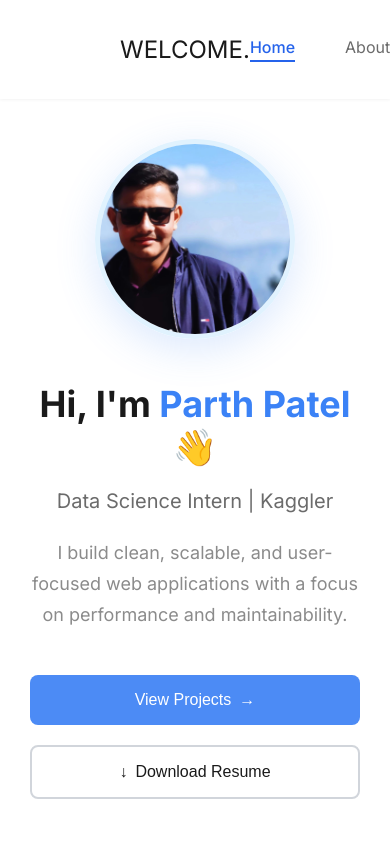
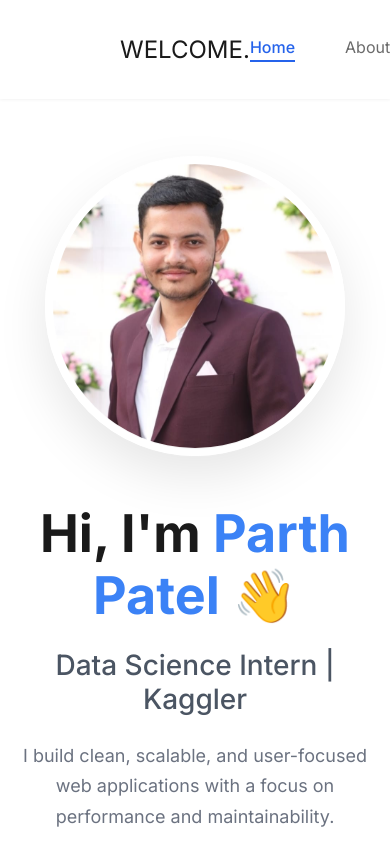
Before and after one commit to vaishviipatel/parthpatel, a React (Vite) app in the folder parth/: page / in a window 390 px wide. Shown: the top 844 px of the page. Built offline with nearby package versions, Linux system fonts and the light colour scheme.

Commit message:
Initial commit

```diff
--- a/parth/src/components/Hero.jsx
+++ b/parth/src/components/Hero.jsx
@@ -5,7 +5,7 @@ const Hero = () => {
   const [typedText, setTypedText] = useState("");
   const [showCursor, setShowCursor] = useState(true);
   const fullText = "Data Science Intern | Kaggler";
-  const typingSpeed = 100; // milliseconds per character
+  const typingSpeed = 100;
 
   useEffect(() => {
     let currentIndex = 0;
@@ -16,7 +16,7 @@ const Hero = () => {
         currentIndex++;
       } else {
         clearInterval(typingInterval);
-        setShowCursor(false); // Hide cursor when typing is done
+        setShowCursor(false);
       }
     }, typingSpeed);
 
@@ -76,7 +76,9 @@ const Hero = () => {
       </div>
 
       <div className="hero-image">
-        <img src="/images/p.jpeg" alt="Parth Patel" />
+        <div className="image-container">
+          <img src="/images/p.jpeg" alt="Parth Patel" />
+        </div>
       </div>
     </section>
   );
--- a/parth/src/components/Projects.jsx
+++ b/parth/src/components/Projects.jsx
@@ -10,7 +10,6 @@ const Projects = () => {
         { left: "Tracks investigations from start to finish", right: "Shows activity patterns" }
       ],
       technologies: ["Python", "FastAPI", "Scikit-Learn", "Streamlit", "Plotly", "Pydantic"],
-      liveDemo: "#",
       github: "https://github.com/ZethetaIntern/Market-Anomaly-Detection-System-1"
     },
     {
@@ -21,8 +20,8 @@ const Projects = () => {
         { left: "Shows why customers leave", right: "Helps keep customers happy" }
       ],
       technologies: ["Python", "Scikit-Learn", "Pandas", "NumPy"],
-      liveDemo: "#",
-      github: "https://github.com/parthgiht/Telecom-Customer-Churn-Prediction" // ← add real GitHub link when you upload it
+      kaggle: "https://www.kaggle.com/code/patelparth3399/telcom-customer-churn-prediction-ml",
+      github: "https://github.com/parthgiht/Telecom-Customer-Churn-Prediction"
     },
     {
       title: "Real Estate Valuation & Property Recommendation System",
@@ -32,31 +31,28 @@ const Projects = () => {
         { left: "Finds similar apartments nearby", right: "Compares prices across areas" }
       ],
       technologies: ["Python", "Streamlit", "Scikit-Learn", "Plotly", "Pandas", "NumPy"],
-      liveDemo: "#",
-      github: "https://github.com/parthgiht/Real-Estate-Valuation-and-Personalized-Flat-Recommendation-System" // ← add real GitHub link when ready
+      github: "https://github.com/parthgiht/Real-Estate-Valuation-and-Personalized-Flat-Recommendation-System"
     },
     {
       title: "Diabetes Prediction Challenge with Ensemble Learning",
-      description: "Smart property finder that predicts home prices, shows market trends through visual charts, and recommends similar apartments based on your preferences and location.",
+      description: "Advanced diabetes prediction model using ensemble learning techniques combining LightGBM, CatBoost, and XGBoost to achieve high accuracy in early diagnosis and risk assessment.",
       features: [
-        { left: "Predicts property prices instantly", right: "Shows price trends on map" },
-        { left: "Finds similar apartments nearby", right: "Compares prices across areas" }
+        { left: "Predicts diabetes risk accurately", right: "Uses ensemble ML models" },
+        { left: "Analyzes multiple health indicators", right: "Provides risk assessment scores" }
       ],
-      technologies: ["Python", "Streamlit", "Scikit-Learn", "Plotly", "Pandas", "NumPy"],
-      liveDemo: "#",
-      github: "https://github.com/parthgiht/Real-Estate-Valuation-and-Personalized-Flat-Recommendation-System", // ← add real GitHub link when ready
+      technologies: ["Python", "LightGBM", "CatBoost", "XGBoost", "Scikit-Learn", "Pandas"],
+
       kaggle: "https://www.kaggle.com/code/patelparth3399/diabetes-prediction-challenge-lgbm-catb-xgb"
     },
     {
-      title: "Real Estate Valuation & Property Recommendation System",
-      description: "Smart property finder that predicts home prices, shows market trends through visual charts, and recommends similar apartments based on your preferences and location.",
+      title: "Speech Emotion Recognition using LSTM & GRU",
+      description: "A deep learning system that accurately classifies human emotions from audio signals. It leverages Long Short-Term Memory (LSTM) and Gated Recurrent Unit (GRU) networks to analyze MFCC features extracted from speech waveforms.",
       features: [
-        { left: "Predicts property prices instantly", right: "Shows price trends on map" },
-        { left: "Finds similar apartments nearby", right: "Compares prices across areas" }
+        { left: "Classifies 7 distinct human emotions", right: "Implements LSTM & GRU architectures" },
+        { left: "Real-time audio inference pipeline", right: "Advanced MFCC feature extraction" }
       ],
-      technologies: ["Python", "Streamlit", "Scikit-Learn", "Plotly", "Pandas", "NumPy"],
-      liveDemo: "#",
-      github: "https://github.com/parthgiht/Real-Estate-Valuation-and-Personalized-Flat-Recommendation-System" // ← add real GitHub link when ready
+      technologies: ["Python", "TensorFlow", "Keras", "Librosa", "Scikit-Learn", "Pandas"],
+      github: "https://github.com/parthgiht/Speech-Emotion-Recognition/tree/main"
     }
   ];
 
@@ -91,47 +87,35 @@ const Projects = () => {
               </div>
 
               <div className="project-actions">
-                {/* Live Demo button - disabled/gray if no real link */}
-                <a
-                  href={project.liveDemo}
-                  target="_blank"
-                  rel="noopener noreferrer"
-                  className={`btn-live-demo ${project.liveDemo === "#" ? "disabled" : ""}`}
-                  onClick={project.liveDemo === "#" ? (e) => e.preventDefault() : undefined}
-                >
-                  <svg width="16" height="16" viewBox="0 0 24 24" fill="none" stroke="currentColor" strokeWidth="2">
-                    <path d="M18 13v6a2 2 0 0 1-2 2H5a2 2 0 0 1-2-2V8a2 2 0 0 1 2-2h6"></path>
-                    <polyline points="15 3 21 3 21 9"></polyline>
-                    <line x1="10" y1="14" x2="21" y2="3"></line>
-                  </svg>
-                  Live Demo
-                </a>
-
-                {/* GitHub button */}
+                {/* GitHub button - only show if link exists */}
+                {project.github && (
                   <a
                     href={project.github}
                     target="_blank"
                     rel="noopener noreferrer"
-                  className={`btn-github ${project.github === "#" ? "disabled" : ""}`}
-                  onClick={project.github === "#" ? (e) => e.preventDefault() : undefined}
+                    className="btn-github"
                   >
                     <svg width="16" height="16" viewBox="0 0 24 24" fill="currentColor">
                       <path d="M12 0c-6.626 0-12 5.373-12 12 0 5.302 3.438 9.8 8.207 11.387.599.111.793-.261.793-.577v-2.234c-3.338.726-4.033-1.416-4.033-1.416-.546-1.387-1.333-1.756-1.333-1.756-1.089-.745.083-.729.083-.729 1.205.084 1.839 1.237 1.839 1.237 1.07 1.834 2.807 1.304 3.492.997.107-.775.418-1.305.762-1.604-2.665-.305-5.467-1.334-5.467-5.931 0-1.311.469-2.381 1.236-3.221-.124-.303-.535-1.524.117-3.176 0 0 1.008-.322 3.301 1.23.957-.266 1.983-.399 3.003-.404 1.02.005 2.047.138 3.006.404 2.291-1.552 3.297-1.23 3.297-1.23.653 1.653.242 2.874.118 3.176.77.84 1.235 1.911 1.235 3.221 0 4.609-2.807 5.624-5.479 5.921.43.372.823 1.102.823 2.222v3.293c0 .319.192.694.801.576 4.765-1.589 8.199-6.086 8.199-11.386 0-6.627-5.373-12-12-12z"/>
                     </svg>
                     GitHub
                   </a>
+                )}
+
+                {/* Kaggle button - only show if link exists */}
+                {project.kaggle && (
                   <a
                     href={project.kaggle}
                     target="_blank"
                     rel="noopener noreferrer"
-                  className={`btn-kaggle ${project.kaggle === "#" ? "disabled" : ""}`}
-                  onClick={project.kaggle === "#" ? (e) => e.preventDefault() : undefined}
+                    className="btn-kaggle"
                   >
                     <svg width="16" height="16" viewBox="0 0 24 24" fill="currentColor">
                       <path d="M18.825 23.859c-.022.092-.117.141-.281.141h-3.139c-.187 0-.351-.082-.492-.248l-5.178-6.589-1.448 1.374v5.111c0 .235-.117.352-.351.352H5.505c-.236 0-.354-.117-.354-.352V.353c0-.233.118-.353.354-.353h2.431c.234 0 .351.12.351.353v14.343l6.203-6.272c.165-.165.33-.246.495-.246h3.239c.144 0 .236.06.285.18.046.149.034.255-.036.315l-6.555 6.344 6.836 8.507c.095.104.117.208.07.358"/>
                     </svg>
                     Kaggle
                   </a>
+                )}
               </div>
             </div>
           ))}
--- a/parth/src/components/skills.jsx
+++ b/parth/src/components/skills.jsx
@@ -52,7 +52,7 @@ const Skills = () => {
             </div>
              <div className="skill-card">
               <h4>NLP</h4>
-              <p>Text processing, sentiment analysis, language models</p>
+              <p>Text processing, Tfidf, BOW</p>
             </div>
           </div>
         </div>
--- a/parth/src/styles/About.css
+++ b/parth/src/styles/About.css
@@ -27,7 +27,8 @@
   font-size: 19px;
   line-height: 1.7;
   color: #4a4a4a;
-  text-align: left;
+  text-align: justify; /* Changed from left to justify */
+  text-justify: inter-word; /* Better word spacing */
   margin: 0;
   text-indent: 0;
 }
--- a/parth/src/styles/Hero.css
+++ b/parth/src/styles/Hero.css
@@ -1,5 +1,3 @@
-/* hero.css - Complete Updated Code */
-
 .hero {
   padding: 100px 120px;
   display: flex;
@@ -8,31 +6,62 @@
   gap: 80px;
   min-height: 85vh;
   background-color: #ffffff;
+  overflow: hidden;
 }
 
 .hero-content {
   max-width: 650px;
   flex: 1;
+  z-index: 2;
+}
+
+/* Image Styling Improvements */
+.hero-image-wrapper {
+  position: relative;
+  display: flex;
+  justify-content: center;
+  align-items: center;
+  flex-shrink: 0;
+}
+
+.hero-image-gradient {
+  position: absolute;
+  width: 400px;
+  height: 400px;
+  background: radial-gradient(circle, rgba(59, 130, 246, 0.15) 0%, rgba(255, 255, 255, 0) 70%);
+  border-radius: 50%;
+  z-index: 1;
 }
 
 .hero-image {
-  flex-shrink: 0;
+  position: relative;
+  z-index: 2;
+  animation: float 6s ease-in-out infinite;
 }
 
 .hero-image img {
-  width: 350px;
-  height: 350px;
+  width: 380px;
+  height: 380px;
   border-radius: 50%;
   object-fit: cover;
-  border: 5px solid #e0f2fe;
-  box-shadow: 0 10px 40px rgba(76, 139, 245, 0.2);
-  transition: transform 0.3s ease;
+  object-position: top; /* Ensures your face isn't cut off */
+  border: 8px solid #ffffff;
+  box-shadow: 0 20px 50px rgba(0, 0, 0, 0.1);
+  transition: transform 0.4s cubic-bezier(0.175, 0.885, 0.32, 1.275);
 }
 
 .hero-image img:hover {
-  transform: scale(1.05);
+  transform: scale(1.03) rotate(2deg);
 }
 
+/* Animations */
+@keyframes float {
+  0% { transform: translateY(0px); }
+  50% { transform: translateY(-20px); }
+  100% { transform: translateY(0px); }
+}
+
+/* Text Styles */
 .hero h1 {
   font-size: 68px;
   font-weight: 700;
@@ -48,18 +77,20 @@
 .hero h3 {
   margin-top: 20px;
   font-size: 28px;
-  font-weight: 400;
-  color: #6b6b6b;
+  font-weight: 500;
+  color: #4b5563;
+  min-height: 35px; /* Prevents layout jump while typing */
 }
 
 .hero p {
   margin-top: 25px;
   font-size: 18px;
-  color: #8b8b8b;
+  color: #6b7280;
   line-height: 1.7;
-  max-width: 650px;
+  max-width: 550px;
 }
 
+/* Button Styles */
 .hero-buttons {
   margin-top: 45px;
   display: flex;
@@ -67,125 +98,74 @@
 }
 
 .primary-btn {
-  background-color: #4c8bf5;
+  background-color: #3b82f6;
   color: white;
   border: none;
   padding: 16px 32px;
-  border-radius: 8px;
+  border-radius: 12px;
   font-size: 16px;
-  font-weight: 500;
+  font-weight: 600;
   cursor: pointer;
   display: flex;
   align-items: center;
-  gap: 8px;
-  transition: background-color 0.3s ease;
+  gap: 10px;
+  transition: all 0.3s ease;
+  box-shadow: 0 4px 14px 0 rgba(59, 130, 246, 0.39);
 }
 
 .primary-btn:hover {
-  background-color: #3b7fe5;
+  background-color: #2563eb;
+  transform: translateY(-2px);
+  box-shadow: 0 6px 20px rgba(59, 130, 246, 0.23);
 }
 
 .secondary-btn {
-  background: transparent;
-  border: 2px solid #d1d5db;
+  background: #f9fafb;
+  border: 1px solid #e5e7eb;
   padding: 16px 32px;
-  border-radius: 8px;
+  border-radius: 12px;
   font-size: 16px;
-  font-weight: 500;
-  color: #1a1a1a;
+  font-weight: 600;
+  color: #374151;
   cursor: pointer;
   display: flex;
   align-items: center;
-  gap: 8px;
-  transition: border-color 0.3s ease, color 0.3s ease;
+  gap: 10px;
+  transition: all 0.3s ease;
 }
 
 .secondary-btn:hover {
-  border-color: #9ca3af;
-  color: #4c8bf5;
+  background: #f3f4f6;
+  border-color: #d1d5db;
+  color: #111827;
+}
+
+/* Cursor Animation */
+.cursor {
+  animation: blink 1s step-end infinite;
+  color: #3b82f6;
+  font-weight: bold;
+}
+
+@keyframes blink {
+  0%, 50% { opacity: 1; }
+  51%, 100% { opacity: 0; }
 }
 
 /* Responsive Design */
-@media (max-width: 1200px) {
-  .hero {
-    padding: 80px 60px;
-    gap: 60px;
-  }
-
-  .hero-image img {
-    width: 300px;
-    height: 300px;
-  }
+@media (max-width: 1024px) {
+  .hero { padding: 80px 40px; gap: 40px; }
+  .hero h1 { font-size: 52px; }
+  .hero-image img { width: 300px; height: 300px; }
 }
 
-@media (max-width: 968px) {
+@media (max-width: 768px) {
   .hero {
     flex-direction: column-reverse;
     text-align: center;
-    padding: 60px 40px;
-    gap: 40px;
+    padding: 60px 20px;
   }
-
-  .hero-content {
-    max-width: 100%;
-  }
-
-  .hero h1 {
-    font-size: 48px;
-  }
-
-  .hero-buttons {
-    justify-content: center;
-  }
-
-  .hero-image img {
-    width: 250px;
-    height: 250px;
-  }
+  .hero-content { display: flex; flex-direction: column; align-items: center; }
+  .hero-image-gradient { width: 300px; height: 300px; }
+  .hero-buttons { width: 100%; flex-direction: column; }
 }
-
-@media (max-width: 640px) {
-  .hero {
-    padding: 40px 30px;
-  }
-
-  .hero h1 {
-    font-size: 36px;
-  }
-
-  .hero h3 {
-    font-size: 20px;
-  }
-
-  .hero-image img {
-    width: 200px;
-    height: 200px;
-  }
-
-  .hero-buttons {
-    flex-direction: column;
-    width: 100%;
-  }
-
-  .primary-btn,
-  .secondary-btn {
-    width: 100%;
-    justify-content: center;
-  }
-}
-
-/* Add this to your existing hero.css */
-
-.cursor {
-  animation: blink 1s step-end infinite;
-  margin-left: 2px;
-}
-
-@keyframes blink {
-  0%, 50% {
-    opacity: 1;
-  }
-  51%, 100% {
-    opacity: 0;
-  }
-}
--- a/parth/src/styles/services.css
+++ b/parth/src/styles/services.css
@@ -81,6 +81,8 @@
   font-size: 16px;
   color: #6b6b6b;
   line-height: 1.6;
+  text-align: justify; /* Added justified alignment */
+  text-justify: inter-word; /* Better spacing between words */
 }
 
 /* Responsive Design */
```
Also changed, not shown: parth/src/components/Contact.jsx (+14 -10 lines), parth/src/components/services.jsx (+5 -5 lines), parth/src/styles/experience.css (+9 -0 lines), parth/src/styles/projects.css (+6 -18 lines), parth/public/images/p.jpeg. Lines whose indentation alone changed are shown as unchanged.
